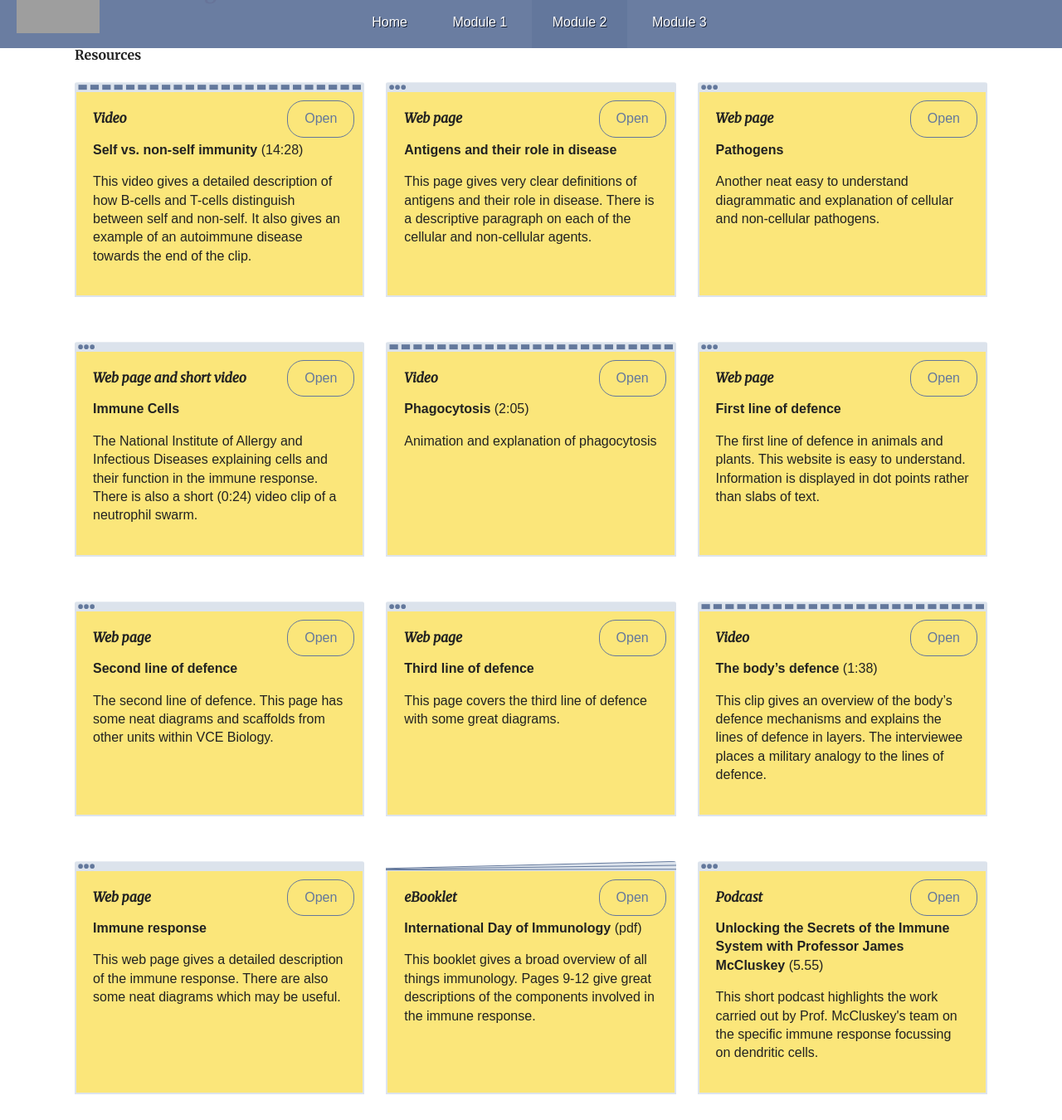
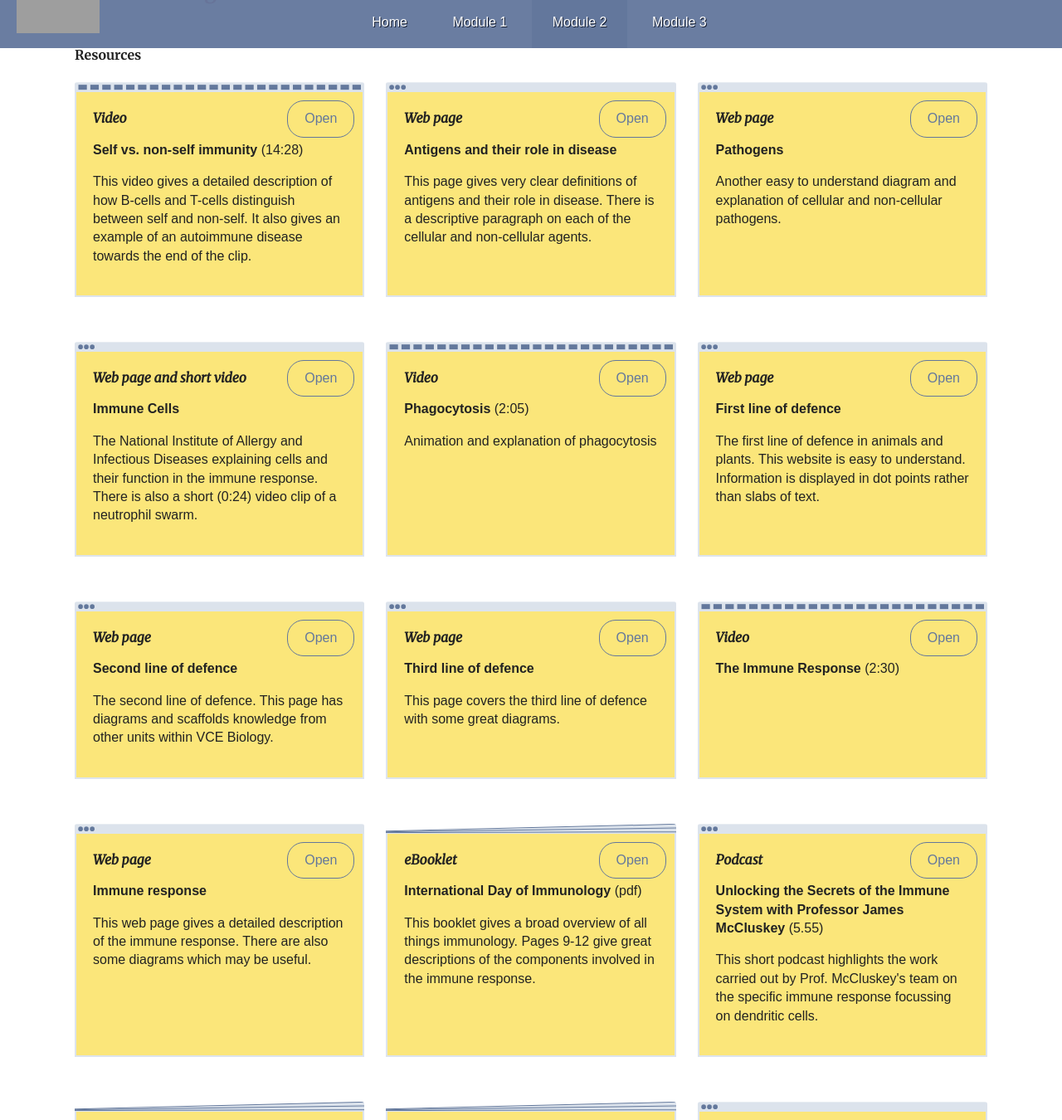
Before and after one commit to contemporaryVCEbiology/responding-to-antigens, a Jekyll site: the page built from sequence-one/module2.html, in a window 1280 px wide and 1400 px high, scrolled down 1245 px, cut to the strip 50-1400 px from the top of the window. Shown: the whole strip at 83% size. Built offline with Jekyll 4.4.1, drawn with Linux system fonts in a browser that asks for light colours; some of the changed text lies outside the part shown.

Commit message:
Mary 10 Oct

```diff
--- a/index.html
+++ b/index.html
@@ -9,12 +9,12 @@ description:
     <p class="centered intro">This learning sequence is linked to VCE Biology Unit 3: Area of Study 2; Outcome 2: Responding to antigens, of the Victorian Certificate of Education (VCE) Biology Study Design (2017-2021).</p>
     <div class="half">
         <h2>Introduction</h2>
-        <p>Included here is a collection of useful links to support the teacher to move seamlessly throughout the topic. This sequence is includes three modules. The modules align with the different parts VCE Biology Study Design 2017-2021 and explore the key knowledge dot points of Responding to Antigens. The intent of this learning sequence is to pool useful resources to provide the user with a ‘one stop shop’ for locating information relevant to AoS2, Outcome 2 Responding to Antigens. I would like to acknowledge medical scientist Helen Haysom for her support and expert advice.</p>
+        <p>Included here is a collection of useful links to support the teacher to move seamlessly throughout the topic. This sequence includes three modules. The modules align with the different parts of the VCE Biology Study Design (2017-2021) and explore the key knowledge dot points of Responding to Antigens. The intent of this learning sequence is to pool useful resources to provide the user with a ‘one stop shop’ for locating information relevant to AoS2, Outcome 2 Responding to Antigens. I would like to acknowledge medical scientist Helen Haysom for her support and expert advice.</p>
         <h3>Overview</h3>
         <ul>
             <li>Module 1 uses the context of the ABO blood grouping to introduce important concepts in immunology.</li>
             <li>Module 2 extends these ideas and explores the levels of immune response to antigens.</li>
-            <li>Module 3  provides a series of resources to the structure of the lymphatics system.</li>
+            <li>Module 3  provides a series of resources overviewing the lymphatics system.</li>
         </ul>
     </div>
     <div class="half">
--- a/sequence-one/index.html
+++ b/sequence-one/index.html
@@ -10,7 +10,7 @@ module: one
     <h1>Introduction to Antigens/Self and non-self recognition</h1>
 </div>
 <div class="content">
-    <p class="intro">This module is an introduction to key concepts immunity and the associated scientific nomenclature that comes with this difficult topic. There will be an insight into scientific application of antigen response via learning about the ABO blood groups. This module is expected to take up 1-2 hours of class time.</p>
+    <p class="intro">This module is an introduction to key concepts of immunity and the associated scientific nomenclature that comes with this difficult topic. Learning about the ABO blood groups will provide insight into the scientific application of the antigenic response. This module is expected to take up 1-2 hours of class time.</p>
 
     <h3>Summary</h3>
     <div class="col-2max module-info">
@@ -163,7 +163,7 @@ module: one
                 <h5>Case study/practical</h5>
                 <p><strong>Determining an unknown blood group</strong></p>
                 <div class="description">
-                    <p>This video  gives a detailed description of how B-cells and T-cells distinguish between self and non-self. It also gives an example of an autoimmune disease towards the end of the clip.</p>
+                    <p>In this experiment, simple liquids that mimic blood are used to demonstrate blood typing.</p>
                 </div>
                 <a class="open" href="http://www.scienceinschool.org/content/investigating-blood-types">Open</a>
             </div>
--- a/sequence-one/module2.html
+++ b/sequence-one/module2.html
@@ -70,7 +70,7 @@ module: two
                 <h5>Web page</h5>
                 <p><strong>Pathogens</strong></p>
                 <div class="description">
-                    <p>Another neat easy to understand diagrammatic and explanation of cellular and non-cellular pathogens.</p>
+                    <p>Another easy to understand diagram and explanation of cellular and non-cellular pathogens.</p>
                 </div>
                 <a class="open" href="http://ib.bioninja.com.au/standard-level/topic-6-human-physiology/63-defence-against-infectio/pathogens.html">Open</a>
             </div>
@@ -122,7 +122,7 @@ module: two
                 <h5>Web page</h5>
                 <p><strong>Second line of defence</strong></p>
                 <div class="description">
-                    <p>The second line of defence. This page has some neat diagrams and scaffolds from other units within VCE Biology.</p>
+                    <p>The second line of defence. This page has diagrams and scaffolds knowledge from other units within VCE Biology.</p>
                 </div>
                 <a class="open" href="http://www.vce.bioninja.com.au/aos-2-detecting-and-respond/defence-against-disease/second-line-of-defence.html">Open</a>
             </div>
@@ -146,14 +146,14 @@ module: two
         <div class="resource video">
             <div>
                 <h5>Video</h5>
-                <p><strong>The body’s defence</strong> (1:38)</p>
+                <p><strong>The Immune Response</strong> (2:30)</p>
                 <div class="description">
-                    <p>This clip gives an overview of the body’s defence mechanisms and explains the lines of defence in layers. The interviewee places a military analogy to the lines of defence.</p>
+
                 </div>
-                <a class="open" href="http://sciencelearn.org.nz/Contexts/Fighting-Infection/Sci-Media/Video/The-body-s-defence">Open</a>
+                <a class="open" href="https://www.youtube.com/watch?v=AucZlvEv29Y">Open</a>
             </div>
             <div class="overlay">
-                <a class="open-new-tab" href="http://sciencelearn.org.nz/Contexts/Fighting-Infection/Sci-Media/Video/The-body-s-defence" target="_blank">Open in new tab</a>
+                <a class="open-new-tab" href="https://www.youtube.com/watch?v=AucZlvEv29Y" target="_blank">Open in new tab</a>
             </div>
         </div>
         <div class="resource web">
@@ -161,7 +161,7 @@ module: two
                 <h5>Web page</h5>
                 <p><strong>Immune response</strong></p>
                 <div class="description">
-                    <p>This web page gives a detailed description of the immune response. There are also some neat diagrams which may be useful.</p>
+                    <p>This web page gives a detailed description of the immune response. There are also some diagrams which may be useful.</p>
                 </div>
                 <a class="open" href="http://geekymedics.com/immune-response/">Open</a>
             </div>
@@ -240,10 +240,10 @@ module: two
     <div class="resources col-3max flex">
         <div class="resource kit">
             <div>
-                <h5>Game</h5>
-                <p><strong>The Immune System Game published in The American Biology Teacher</strong></p>
+                <h5>Activity</h5>
+                <p><strong>As a class construct an animation on the key focus points of the 1st, 2nd and 3rd lines of defense.</strong></p>
                 <div class="description">
-                    <p>A card game that simulates a simplified human immune response to bacterial and viral infections.</p>
+
                 </div>
             </div>
         </div>
--- a/sequence-one/module3.html
+++ b/sequence-one/module3.html
@@ -12,7 +12,7 @@ module: three
 </div>
 <div class="content">
     <p class="intro">This module concentrates on the structure and function of the lymphatic system and its connections to the immune response. This module is expected to take 1-2 hours of class time.</p>
-<h3>Summary</h3>
+    <h3>Summary</h3>
     <div class="col-2max module-info">
         <div>
             <h4>VCE Key Knowledge Biology Study Design (2017-2021)</h4>
@@ -99,10 +99,10 @@ module: three
                 <div class="description">
 
                 </div>
-                <a class="open" href="https://highered.mheducation.com/sites/0072351136/student_view0/chapter22/labeling_exercises.html">Open</a>
+                <a class="open" href="http://highered.mheducation.com/sites/0072495855/student_view0/chapter24/labeling_exercises.html">Open</a>
             </div>
             <div class="overlay">
-                <a class="open-new-tab" href="https://highered.mheducation.com/sites/0072351136/student_view0/chapter22/labeling_exercises.html" target="_blank">Open in new tab</a>
+                <a class="open-new-tab" href="http://highered.mheducation.com/sites/0072495855/student_view0/chapter24/labeling_exercises.html" target="_blank">Open in new tab</a>
             </div>
         </div>
         <div class="resource kit">
```
Also changed, not shown: 1 other file.
